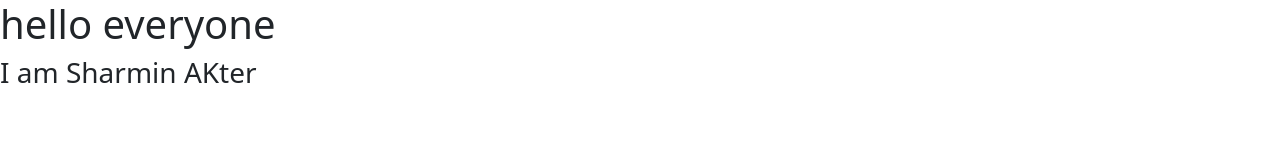
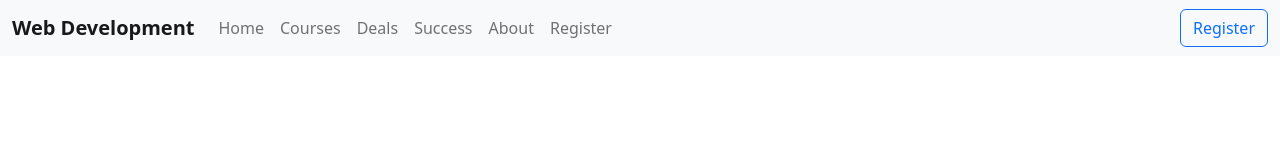
Before and after one commit to SharminAkter3/my-third-assignment, a plain HTML site: page index.html in a window 1280 px wide. Drawn offline with nearby package versions, Linux system fonts and the light colour scheme.

Commit message:
added-navbar

```diff
--- a/index.html
+++ b/index.html
@@ -10,8 +10,46 @@
 </head>
 
 <body>
-    <h1>hello everyone</h1>
-    <h3>I am Sharmin AKter</h3>
+    <header>
+        <nav class="navbar navbar-expand-lg bg-light">
+            <div class="container-fluid">
+                <a class="navbar-brand fw-bolder" href="#">Web Development</a>
+                <button class="navbar-toggler" type="button" data-bs-toggle="collapse"
+                    data-bs-target="#navbarSupportedContent" aria-controls="navbarSupportedContent"
+                    aria-expanded="false" aria-label="Toggle navigation">
+                    <span class="navbar-toggler-icon"></span>
+                </button>
+                <div class="collapse navbar-collapse" id="navbarSupportedContent">
+                    <ul class="navbar-nav me-auto mb-2 mb-lg-0 ">
+                        <li class="nav-item">
+                            <a class="nav-link" aria-current="page" href="#">Home</a>
+                        </li>
+                        <li class="nav-item">
+                            <a class="nav-link" href="#">Courses</a>
+                        </li>
+                        <li class="nav-item">
+                            <a class="nav-link" href="#">Deals</a>
+                        </li>
+                        <li class="nav-item">
+                            <a class="nav-link" href="#">Success</a>
+                        </li>
+                        <li class="nav-item">
+                            <a class="nav-link" href="#">About</a>
+                        </li>
+                        <li class="nav-item">
+                            <a class="nav-link" href="#">Register</a>
+                        </li>
+
+
+                    </ul>
+                    <form class="d-flex" role="search">
+                        <button class="btn btn-outline-primary" type="submit">Register</button>
+                    </form>
+                </div>
+            </div>
+        </nav>
+    </header>
+
     <script src="https://cdn.jsdelivr.net/npm/bootstrap@5.2.0/dist/js/bootstrap.bundle.min.js"
         integrity="sha384-A3rJD856KowSb7dwlZdYEkO39Gagi7vIsF0jrRAoQmDKKtQBHUuLZ9AsSv4jD4Xa"
         crossorigin="anonymous"></script>
```
